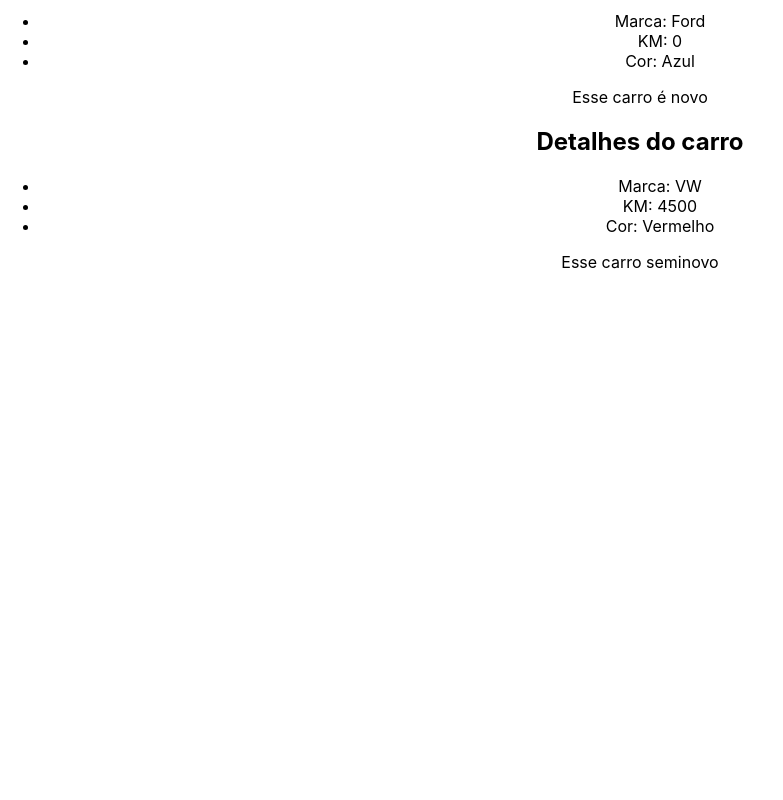
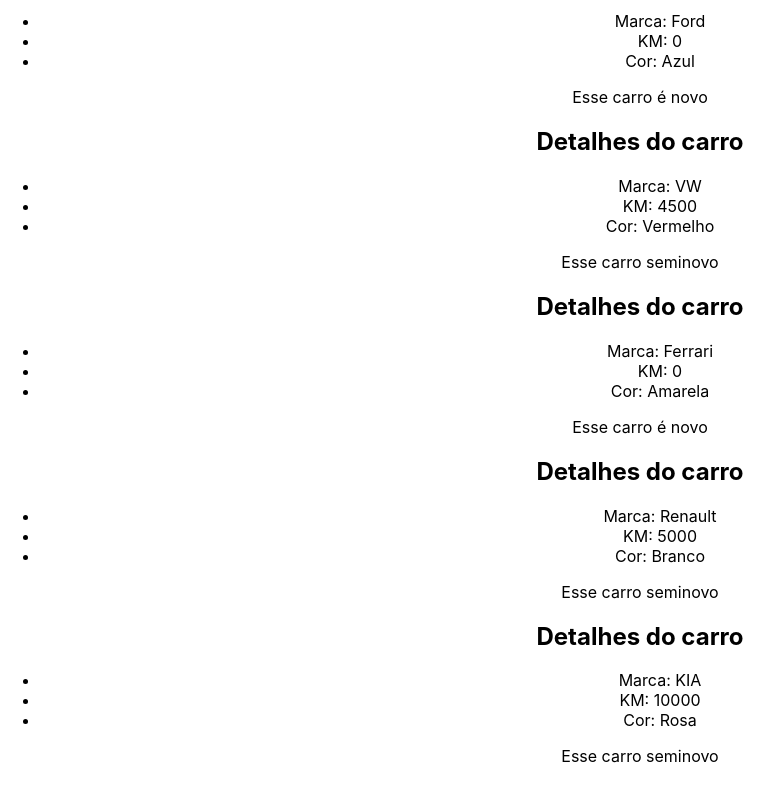
Before and after one commit to TorugoJS/estudos_react_udemy, a React (Create React App) app: page / in a window 1280 px wide. Shown: the part 1815-2615 px from the top of the page, without its empty margins (0-783 px from the left). Built offline with nearby package versions, Linux system fonts and the light colour scheme.

Commit message:
estudos_react

```diff
--- a/src/App.js
+++ b/src/App.js
@@ -17,12 +17,17 @@
 
 function App() {
 
-  const [userName] = useState("Hugo")
+  const [userName] = useState("Hugo");
+
+  const cars = [
+    { id: 1, brand: "Ferrari", color: "Amarela", newCar: true, km: 0 },
+    { id: 2, brand: "Renault", color: "Branco", newCar: false, km: 5000 },
+    { id: 3, brand: "KIA", color: "Rosa", newCar: false, km: 10000 }
+  ]
 
   return (
     <div className="App">
       <h1>Fundamentos React</h1>
-
 
 
       {/*Imagem */}
@@ -39,6 +44,14 @@
         {/*Reaproveitando */}
         <CarDetails brand="Ford" km={0} color="Azul" newCar={true} />
         <CarDetails brand="VW" km={4500} color="Vermelho" newCar={false} />
+        {cars.map((car) => (
+          <CarDetails
+            brand={car.brand}
+            color={car.color}
+            km={car.km}
+            newCar={car.newCar}
+          />
+        ))}
       </div>
 
 
```
Also changed, not shown: src/components/Fragments.js (added).
